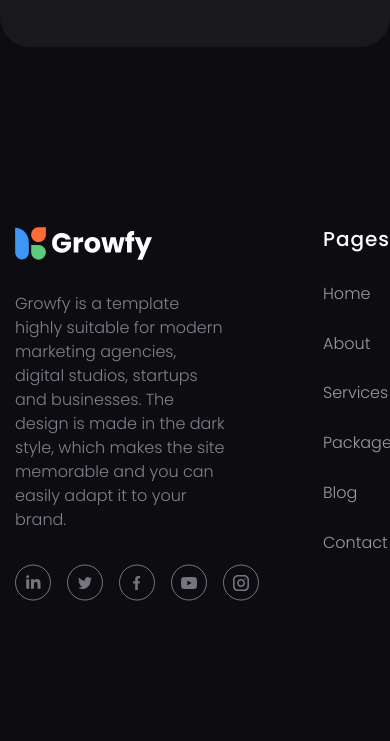
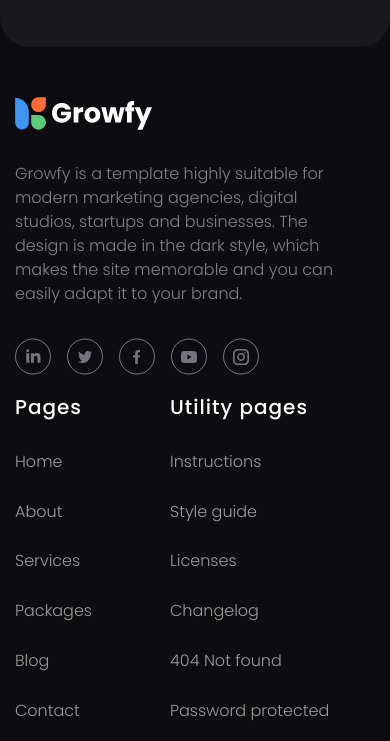
Before and after one commit to serogiz/growfy, a plain HTML site: page index.html in a window 390 px wide. Shown: the part 10192-10933 px from the top of the page. Drawn offline with Linux system fonts and the light colour scheme; files whose address does not match are found by name.

Commit message:
update css

```diff
--- a/css/style.css
+++ b/css/style.css
@@ -1296,10 +1296,7 @@ body {
     gap: 64px;
     grid-template-columns: minmax(auto, 378px) auto auto minmax(auto, 378px);
 }
-.footer__column{
 
-
-}
 .footer__text{
     padding: 32px 32px 32px 0;
 }
@@ -1307,9 +1304,7 @@ body {
     display: flex;
     gap: 16px;
 }
-.footer__column-pages{
 
-}
 .footer__column-title{
     font-weight: 500;
     font-size: 20px;
@@ -1341,14 +1336,16 @@ body {
     gap: 16px;
 }
 .subscribe__input{
+    width: 100%;
     border: 1px solid rgba(129, 129, 139, 0.3);
     border-radius: 50px;
-    padding: 16px 30px;
+    padding:14px 10px;
     color: #999999;
     background-color: transparent;
     font-weight: 400;
     font-size: 16px;
     line-height: 150%; /* 24/16 */
+    text-align: center;
 
 }
 .footer__bottom-copyright{
@@ -1359,14 +1356,53 @@ body {
     display: flex;
     justify-content: center;
 }
-@media (max-width:1025px) {
+@media (max-width:1150px){
+    .footer__columns{
+        display: grid;
+        gap: 40px;
+    }
 
 }
 
+@media (max-width:1025px) {
+    .footer__columns{
+        display: grid;
+        gap: 35px;
+        grid-template-columns: minmax(auto, 378px) auto auto;
+    }
+    .footer__column:nth-child(1){
+        grid-column: span 3;
+    }
+    .footer__container{
+        padding-top: 100px;
+        padding-bottom: 100px;
+    }
+}
+
 @media (max-width:991.98px) {
+    .footer__columns{
+        gap: 25px;
+    }
+    .footer__container{
+        padding-top: 60px;
+        padding-bottom: 60px;
+    }
 
 }
 
 @media (max-width:767.98px) {
-
+    .footer__columns{
+        gap: 20px;
+        grid-template-columns:auto auto;
+    }
+    .footer__column:nth-child(1){
+        grid-column: span 2;
+    }
+    .footer__column-subscribe:nth-child(4){
+        grid-column: span 2;
+    }
+    .footer__container{
+        padding-top: 30px;
+        padding-bottom: 30px;
+    }
 }
```
